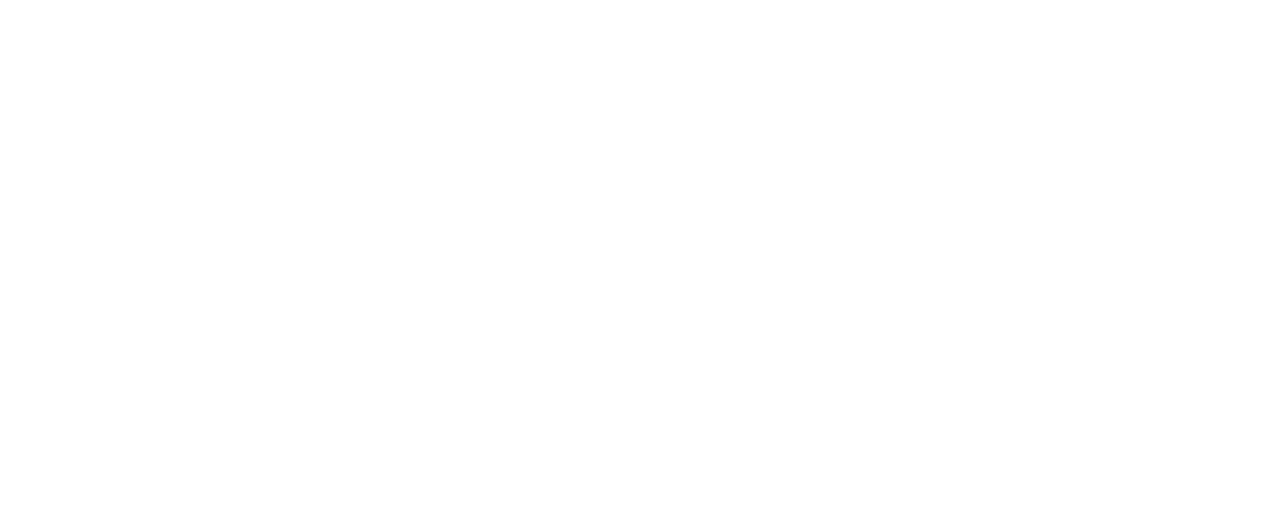
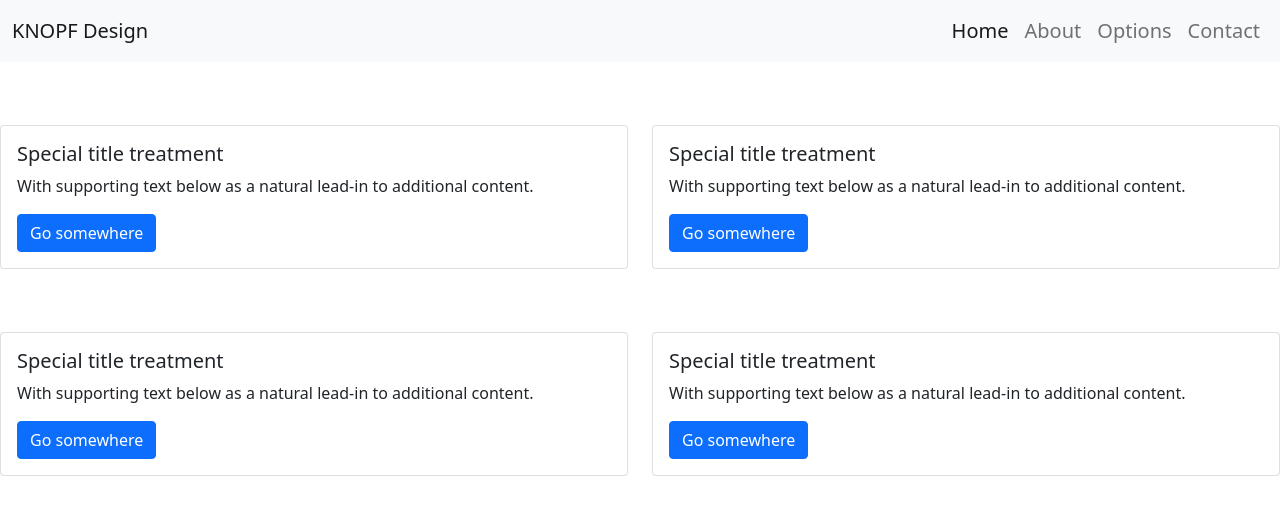
Before and after one commit to MichaelJKnopf/project2, a plain HTML site: page index.html in a window 1280 px wide. Drawn offline with nearby package versions, Linux system fonts and the light colour scheme.

Commit message:
simple update

```diff
--- a/index.html
+++ b/index.html
@@ -5,8 +5,92 @@
     <meta name="viewport" content="width=device-width, initial-scale=1.0">
     <title>Knopf Design</title>
     <link rel="stylesheet" href="styles.css">
+    <link href="https://cdn.jsdelivr.net/npm/bootstrap@5.0.0-beta1/dist/css/bootstrap.min.css" rel="stylesheet" integrity="sha384-giJF6kkoqNQ00vy+HMDP7azOuL0xtbfIcaT9wjKHr8RbDVddVHyTfAAsrekwKmP1" crossorigin="anonymous">
+    <style>
+        .navbar-nav {
+            margin-left: auto;
+            font-size: 20px;
+        }
+        .card {
+            margin-top: 10%;
+        }
+    </style>
 </head>
 <body>
 
+
+    <nav class="navbar navbar-expand-lg navbar-light bg-light">
+        <div class="container-fluid">
+          <a class="navbar-brand" href="#">KNOPF Design</a>
+          <button class="navbar-toggler" type="button" data-bs-toggle="collapse" data-bs-target="#navbarNav" aria-controls="navbarNav" aria-expanded="false" aria-label="Toggle navigation">
+            <span class="navbar-toggler-icon"></span>
+          </button>
+
+          <div class="collapse navbar-collapse"></div>
+
+          <div class="collapse navbar-collapse" id="navbarNav">
+            <ul class="navbar-nav ml-auto">
+              <li class="nav-item">
+                <a class="nav-link active" aria-current="page" href="#">Home</a>
+              </li>
+              <li class="nav-item">
+                <a class="nav-link" href="#">About</a>
+              </li>
+              <li class="nav-item">
+                <a class="nav-link" href="#">Options</a>
+              </li>
+              <li class="nav-item">
+                <a class="nav-link" href="#">Contact</a>
+              </li>
+            </ul>
+          </div>
+        </div>
+    </nav>
+
+    <div class="row">
+        <div class="col-sm-6">
+           <div class="card">
+            <div class="card-body">
+              <h5 class="card-title">Special title treatment</h5>
+              <p class="card-text">With supporting text below as a natural lead-in to additional content.</p>
+              <a href="#" class="btn btn-primary">Go somewhere</a>
+            </div>
+          </div>
+        </div>
+        <div class="col-sm-6">
+          <div class="card">
+            <div class="card-body">
+              <h5 class="card-title">Special title treatment</h5>
+              <p class="card-text">With supporting text below as a natural lead-in to additional content.</p>
+              <a href="#" class="btn btn-primary">Go somewhere</a>
+            </div>
+          </div>
+        </div>
+      </div>
+
+      <div class="row">
+        <div class="col-sm-6">
+          <div class="card">
+            <div class="card-body">
+              <h5 class="card-title">Special title treatment</h5>
+              <p class="card-text">With supporting text below as a natural lead-in to additional content.</p>
+              <a href="#" class="btn btn-primary">Go somewhere</a>
+            </div>
+          </div>
+        </div>
+        <div class="col-sm-6">
+          <div class="card">
+            <div class="card-body">
+              <h5 class="card-title">Special title treatment</h5>
+              <p class="card-text">With supporting text below as a natural lead-in to additional content.</p>
+              <a href="#" class="btn btn-primary">Go somewhere</a>
+            </div>
+          </div>
+        </div>
+      </div>
+
+
+    <script src="https://cdn.jsdelivr.net/npm/@popperjs/core@2.5.4/dist/umd/popper.min.js" integrity="sha384-q2kxQ16AaE6UbzuKqyBE9/u/KzioAlnx2maXQHiDX9d4/zp8Ok3f+M7DPm+Ib6IU" crossorigin="anonymous"></script>
+    <script src="https://cdn.jsdelivr.net/npm/bootstrap@5.0.0-beta1/dist/js/bootstrap.min.js" integrity="sha384-pQQkAEnwaBkjpqZ8RU1fF1AKtTcHJwFl3pblpTlHXybJjHpMYo79HY3hIi4NKxyj" crossorigin="anonymous"></script>
 </body>
 </html>
```
